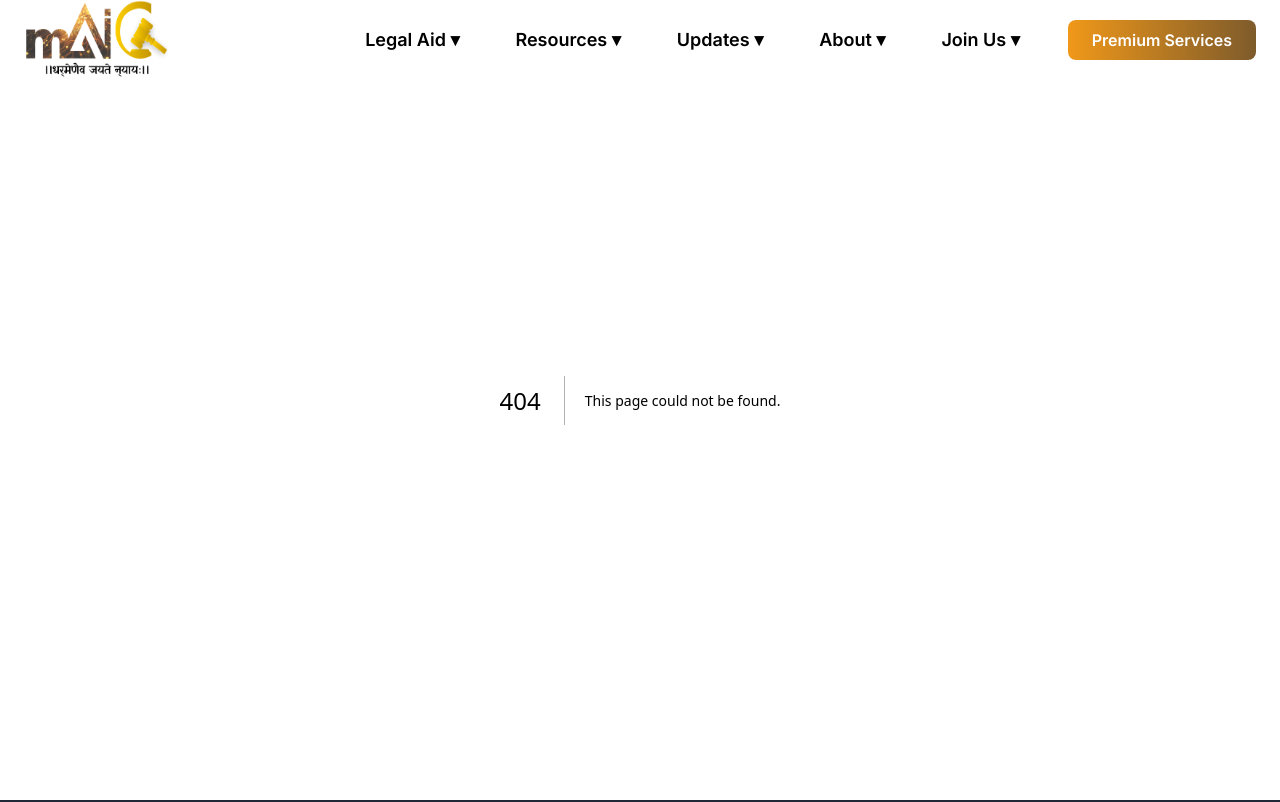
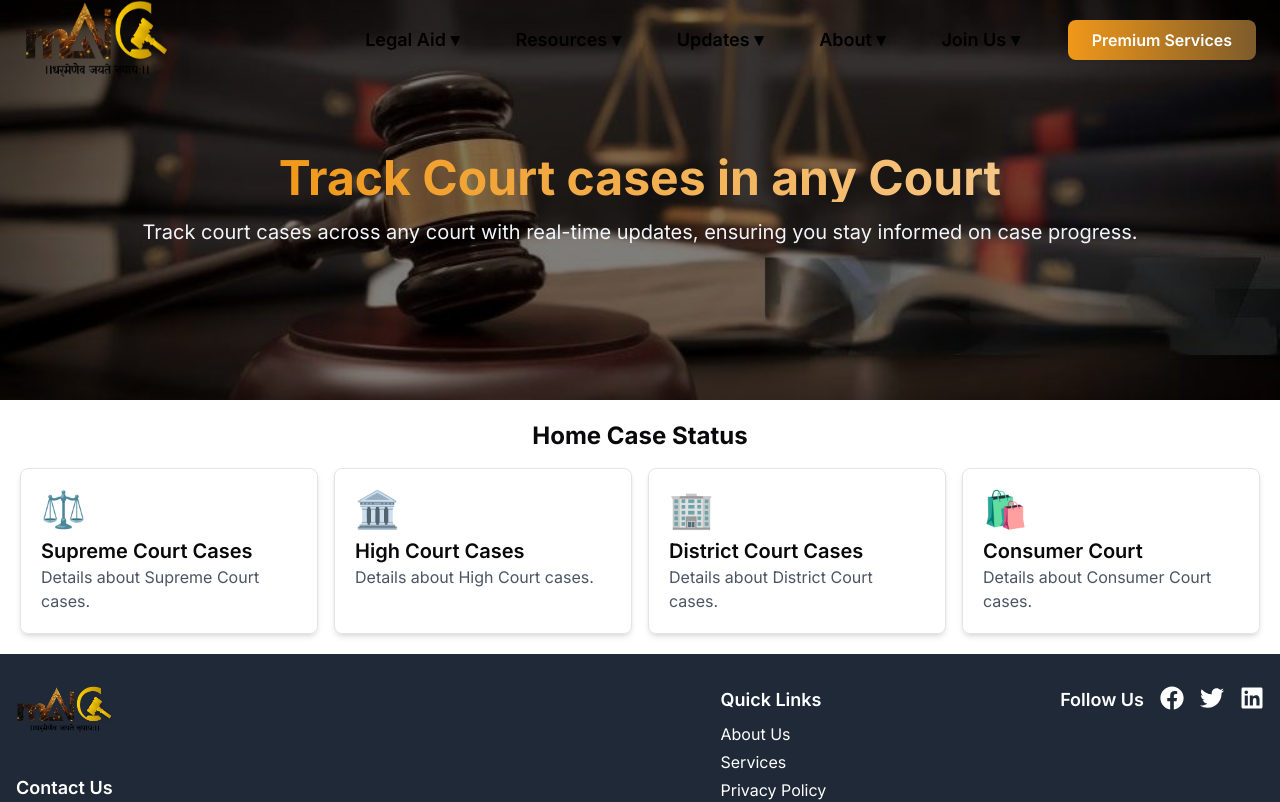
Before and after one commit to idcindia/mAI-Court, a Next.js app: page /casestatus in a window 1280 px wide. Before the commit this address had no page. Shown: the top 802 px of the page. Built offline with nearby package versions, Linux system fonts and the light colour scheme.

Commit message:
create new page for case status

```diff
--- /dev/null
+++ b/src/app/casestatus/page.js
@@ -0,0 +1,75 @@
+"use client";
+import { motion } from 'framer-motion';
+import Image from 'next/image';
+
+const cases = [
+  {
+    title: "Supreme Court Cases",
+    description: "Details about Supreme Court cases.",
+    emoji: "⚖️",
+    path: "https://www.sci.gov.in/case-status-case-no/",  // Add path for navigation
+  },
+  {
+    title: "High Court Cases",
+    description: "Details about High Court cases.",
+    emoji: "🏛️",
+    path: "https://ecourts.gov.in/ecourts_home/static/highcourts.php",  // Add path for navigation
+  },
+  {
+    title: "District Court Cases",
+    description: "Details about District Court cases.",
+    emoji: "🏢",
+    path: "https://ecourts.gov.in/ecourts_home/static/highcourts.php",  // Add path for navigation
+  },
+  {
+    title: "Consumer Court",
+    description: "Details about Consumer Court cases.",
+    emoji: "🛍️",
+    path: "https://consumeraffairs.nic.in/organisation-and-units/division/legal-metrology/court-cases-and-judgements/court-cases-and-judgements",  // Add path for navigation
+  },
+];
+
+
+const CaseStatus = () => {
+  return (
+    <div>
+    <section
+        className="relative h-[400px] bg-cover bg-center"
+        style={{ backgroundImage: "url('/Assests/law3.jpeg')" }}
+      >
+        <div className="absolute inset-0 bg-black opacity-50"></div>
+        <div className="relative z-10 flex flex-col items-center justify-center h-full text-center text-white">
+          <h1 className="text-5xl font-bold bg-gradient-to-r from-[#F09819] to-[#f5c686] bg-clip-text text-transparent">
+            Track Court cases in any Court
+          </h1>
+          <p className="mt-4 text-xl text-slate-100">
+          Track court cases across any court with real-time updates, ensuring you stay informed on case progress.
+          </p>
+        </div>
+      </section>
+
+
+      <div className="p-5 ">
+      <div className='flex justify-center items-center'>
+      <h1 className="text-2xl font-bold mb-4">Home Case Status</h1>
+      </div>
+      <div className="grid grid-cols-1 sm:grid-cols-2 md:grid-cols-4 gap-4">
+        {cases?.map((caseItem, index) => (
+          <motion.div
+            key={index}
+            className="border rounded-lg p-5 shadow-md hover:shadow-lg transition-all duration-300 ease-in-out"
+            whileHover={{ scale: 1.05 }}
+            onClick={() => router.push(caseItem.path)}
+          >
+            <div className="text-4xl mb-2">{caseItem?.emoji}</div>
+            <h2 className="text-xl font-semibold">{caseItem?.title}</h2>
+            <p className="text-gray-600">{caseItem?.description}</p>
+          </motion.div>
+        ))}
+      </div>
+    </div>
+    </div>
+  );
+};
+
+export default CaseStatus;
--- a/src/app/components/home/HomePage.js
+++ b/src/app/components/home/HomePage.js
@@ -12,7 +12,7 @@ const ImageSlider = () => {
   const sections = [
     { title: "Tax matters", icon: "🏛️", path: "/tax-matters" },
     { title: "Right to Information", icon: "⚖️", path: "/right-to-information" },
-    { title: "Case Status", icon: "💻", path: "https://www.sci.gov.in/case-status-case-no/" },
+    { title: "Case Status", icon: "💻", path: "/casestatus" },
     { title: "Judgments", icon: "⚖️", path: "https://www.livelaw.in/top-stories" },
     { title: "Bank and finance", icon: "💼", path: "/bank-and-finance" },
   ];
```
